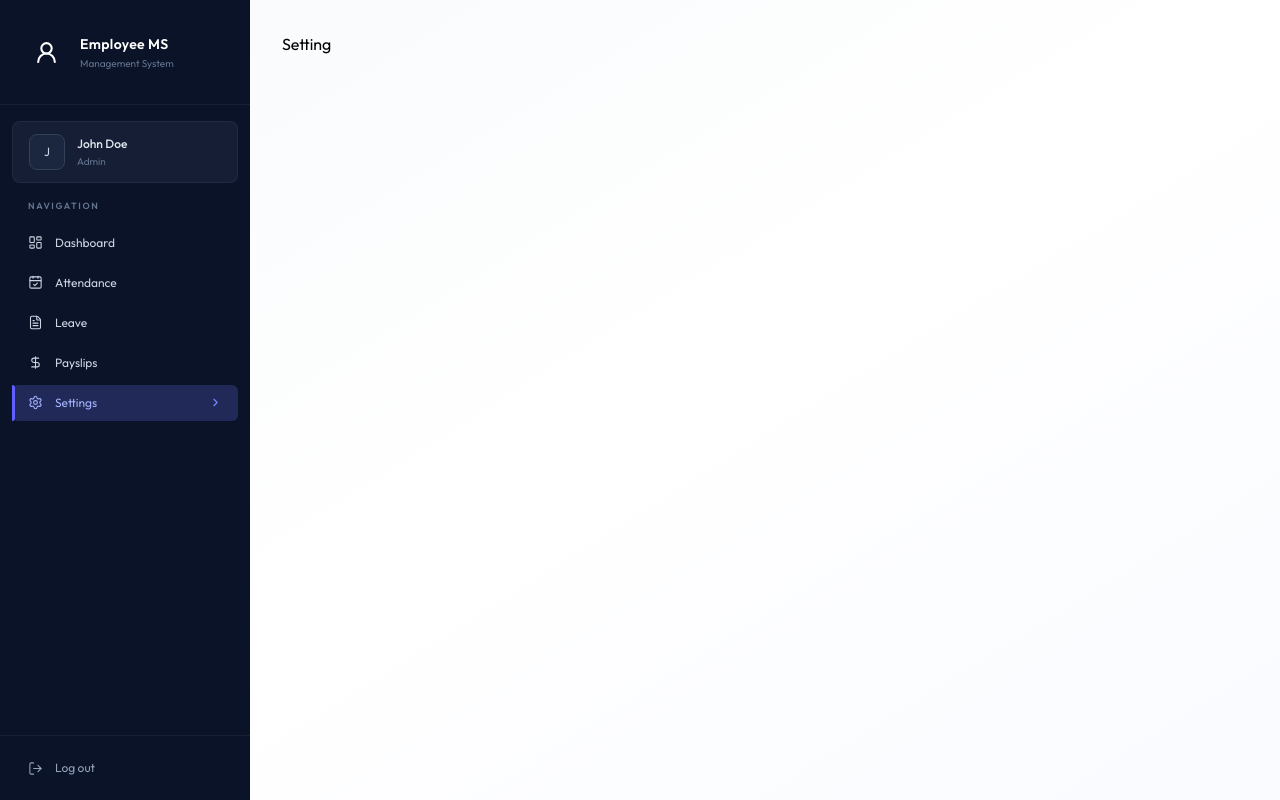
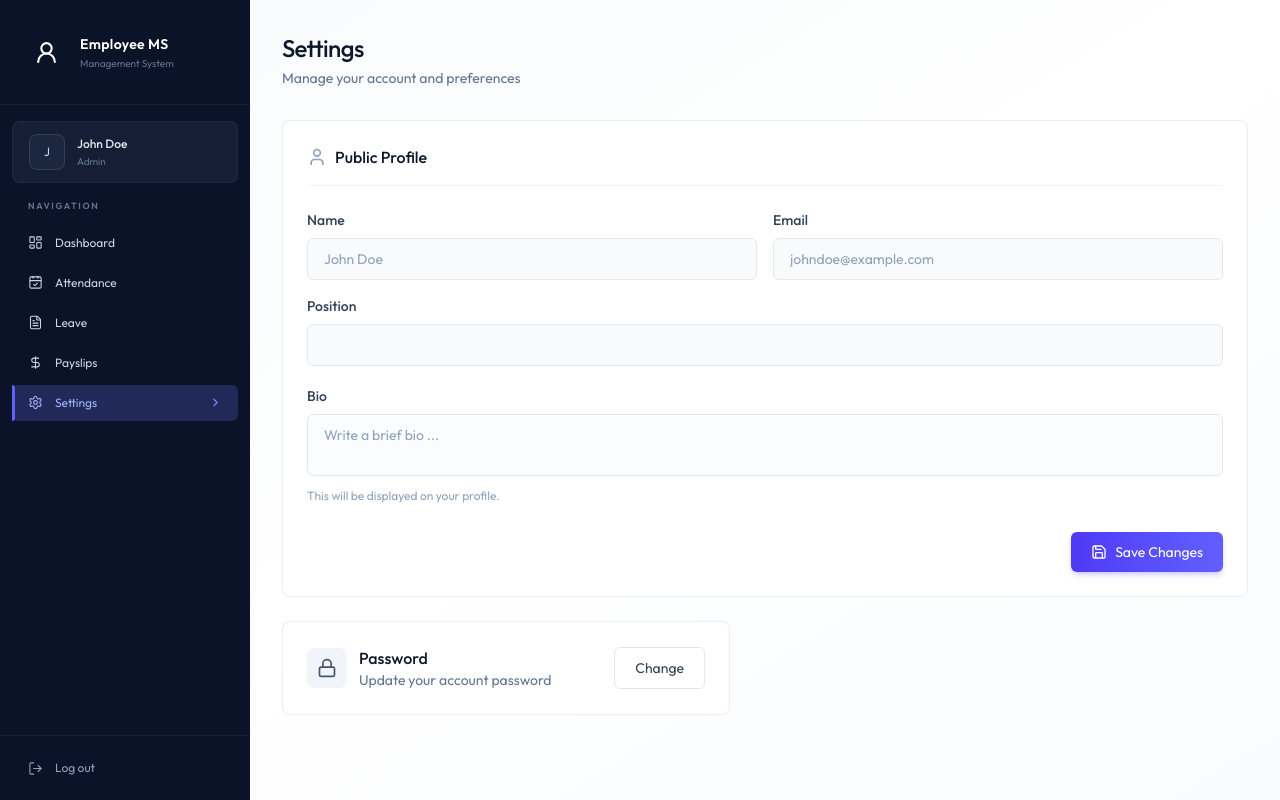
Before and after one commit to sunnyshah011/Employe-Management-System, a React (Vite) app in the folder Fronted/: page /settings in a window 1280 px wide. Built offline with nearby package versions, Linux system fonts and the light colour scheme.

Commit message:
last page

```diff
--- /dev/null
+++ b/Fronted/src/Component/ChangePasswordModal.jsx
@@ -0,0 +1,83 @@
+import { LockIcon, X } from "lucide-react";
+import { useState } from "react";
+
+const ChangePasswordModal = ({ open, onClose }) => {
+    const [loading, setLoading] = useState(false);
+    const [message, setMessage] = useState({ type: "", text: "" });
+
+    const handleSubmit = async (e) => {
+        e.preventDefault();
+    };
+
+    if (!open) return null;
+
+    return (
+        <div
+            onClick={onClose}
+            className="fixed inset-0 z-50 flex items-center justify-center p-4">
+            <div className="absolute inset-0 bg-black/40 backdrop-blur-sm" />
+            <div
+                className="relative bg-white rounded-2xl shadow-2xl w-full max-w-md animate-fade-in"
+                onClick={(e) => e.stopPropagation()}>
+                <div className="flex items-center justify-between p-6 pb-0">
+                    <h2 className="text-lg font-medium text-slate-900 flex items-center gap-2">
+                        <LockIcon className="w-5 h-5 text-slate-400" />
+                        Change Password
+                    </h2>
+                    <button
+                        onClick={onClose}
+                        className="p-2 rounded-lg hover:bg-slate-100 transition-colors text-slate-400 hover:text-slate-600">
+                        <X className="w-5 h-5" />
+                    </button>
+                </div>
+
+                <form className="p-6 space-y-5" onSubmit={handleSubmit}>
+                    {message.text && (
+                        <div className={`p-3 rounded-xl text-sm flex items-start gap-3 ${message.type === "success" ? "bg-emerald-50 text-emerald-700 border border-emerald-200" : "bg-rose-50 text-rose-700 border border-rose-200"}`}>
+                            <div className={`w-1.5 h-1.5 rounded-full mt-1.5 shrink-0 ${message.type === "success" ? "bg-emerald-500" : "bg-rose-500"}`} />
+
+                            {message.text}
+                        </div>
+                    )}
+
+                    <div>
+                        <label className="block text-sm font-medium text-slate-700 mb-2">
+                            Current Password
+                        </label>
+
+                        <input
+                            type="password"
+                            name="currentPassword"
+                            required
+                        />
+                    </div>
+
+                    <div>
+                        <label className="block text-sm font-medium text-slate-700 mb-2">
+                            New Password
+                        </label>
+
+                        <input
+                            type="password"
+                            name="newPassword"
+                            required
+                        />
+                    </div>
+
+                    <div className="flex gap-3 pt-2">
+                        <button
+                            type="button"
+                            onClick={onClose}
+                            className="btn-secondary flex-1"
+                        >
+                            Cancel
+                        </button>
+                    </div>
+                </form>
+
+            </div>
+        </div>
+    );
+};
+
+export default ChangePasswordModal;
--- /dev/null
+++ b/Fronted/src/Component/ProfileForm.jsx
@@ -0,0 +1,125 @@
+import { Loader2, Save, User } from "lucide-react";
+import { useState } from "react";
+
+const ProfileForm = ({ initialData, onSuccess }) => {
+    const [loading, setLoading] = useState(false);
+    const [error, setError] = useState("");
+    const [message, setMessage] = useState("");
+
+    const handleSubmit = async (e) => {
+        e.preventDefault();
+    };
+
+    return (
+        <form onSubmit={handleSubmit} className="card p-5 sm:p-6 mb-6">
+            <h2
+                className="text-base font-medium text-slate-900 mb-6 pb-4 border-b border-slate-100 flex items-center gap-2">
+                <User className="w-5 h-5 text-slate-400" />
+                Public Profile
+            </h2>
+
+            {error && (
+                <div className="bg-rose-50 text-rose-700 p-4 rounded-xl text-sm border border-rose-200 mb-6 flex items-start gap-3">
+                    <div className="w-1.5 h-1.5 rounded-full bg-rose-500 mt-1.5 shrink-0" />
+                    {error}
+                </div>
+            )}
+
+            {message && (
+                <div className="bg-emerald-50 text-emerald-700 p-4 rounded-xl text-sm border border-emerald-200 mb-6 flex items-start gap-3">
+                    <div className="w-1.5 h-1.5 rounded-full bg-emerald-500 mt-1.5 shrink-0" />
+                    {message}
+                </div>
+            )}
+
+
+            <div className="space-y-5">
+                <div className="grid grid-cols-1 sm:grid-cols-2 gap-4">
+                    <div>
+                        <label className="block text-sm font-medium text-slate-700 mb-2">
+                            Name
+                        </label>
+                        <input
+                            disabled
+                            value={`${initialData.firstName} ${initialData.lastName}`}
+                            className="bg-slate-50 text-slate-400 cursor-not-allowed"
+                        />
+                    </div>
+
+                    <div>
+                        <label className="block text-sm font-medium text-slate-700 mb-2">
+                            Email
+                        </label>
+                        <input
+                            disabled
+                            value={initialData.email}
+                            className="bg-slate-50 text-slate-400 cursor-not-allowed"
+                        />
+                    </div>
+
+                    <div className="sm:col-span-2">
+                        <label className="block text-sm font-medium text-slate-700 mb-2">
+                            Position
+                        </label>
+                        <input
+                            disabled
+                            value={initialData.position}
+                            className="bg-slate-50 text-slate-400 cursor-not-allowed"
+                        />
+                    </div>
+                </div>
+
+                <div>
+                    <label className="block text-sm font-medium text-slate-700 mb-2">
+                        Bio
+                    </label>
+
+                    <textarea
+                        disabled={initialData.isDeleted}
+                        name="bio"
+                        defaultValue={initialData.bio || ""}
+                        placeholder="Write a brief bio ..."
+                        className={`resize-none ${initialData.isDeleted ? "bg-slate-50 text-slate-400 cursor-not-allowed" : ""}`}
+                    />
+
+                    <p className="text-xs text-slate-400 mt-1.5">
+                        This will be displayed on your profile.
+                    </p>
+                </div>
+
+                {initialData.isDeleted ? (
+                    <div className="pt-2">
+                        <div className="p-4 bg-rose-50 border border-rose-200 rounded-xl text-center">
+                            <p className="text-rose-600 font-medium tracking-tight">
+                                Account Deactivated
+                            </p>
+
+                            <p>
+                                You can no longer update your profile.
+                            </p>
+                        </div>
+                    </div>
+                ) : (
+                    <div className="flex justify-end pt-2">
+                        <button
+                            type="submit"
+                            disabled={loading}
+                            className="btn-primary flex items-center gap-2 justify-center w-full sm:w-auto"
+                        >
+                            {loading ? (
+                                <Loader2 className="w-4 h-4 animate-spin" />
+                            ) : (
+                                <Save className="w-4 h-4" />
+                            )}
+
+                            Save Changes
+                        </button>
+                    </div>
+                )}
+
+            </div>
+        </form>
+    );
+};
+
+export default ProfileForm;
--- a/Fronted/src/Pages/Setting.jsx
+++ b/Fronted/src/Pages/Setting.jsx
@@ -1,11 +1,67 @@
-import React from 'react'
+import { useEffect, useState } from "react";
+import { dummyProfileData } from "../assets/assets";
+import { Lock } from "lucide-react";
+import ProfileForm from "../Component/ProfileForm";
+import ChangePasswordModal from "../Component/ChangePasswordModal";
 
 const Setting = () => {
+  const [profile, setProfile] = useState(null);
+  const [loading, setLoading] = useState(true);
+  const [showPasswordModal, setShowPasswordModal] = useState(false);
+
+  const fetchProfile = async () => {
+    setProfile(dummyProfileData);
+
+    setTimeout(() => {
+      setLoading(false);
+    }, 1000);
+  };
+
+  useEffect(() => {
+    fetchProfile();
+  }, []);
+
   return (
-    <div>
-      Setting
+    <div className="animate-fade-in">
+      <div className="page-header">
+        <h1 className="page-title">Settings</h1>
+
+        <p className="page-subtitle">
+          Manage your account and preferences
+        </p>
+      </div>
+
+      {profile && <ProfileForm initialData={profile} onSuccess={fetchProfile} />}
+
+      {/* Change Password trigger */}
+      <div className="card max-w-md p-6 flex items-center justify-between">
+        <div className="flex items-center gap-3">
+          <div className="p-2.5 bg-slate-100 rounded-lg">
+            <Lock className="w-5 h-5 text-slate-600" />
+          </div>
+
+          <div>
+            <p className="font-medium text-slate-900">
+              Password
+            </p>
+
+            <p className="text-sm text-slate-500">
+              Update your account password
+            </p>
+          </div>
+        </div>
+
+        <button
+          onClick={() => setShowPasswordModal(true)}
+          className="btn-secondary text-sm"
+        >
+          Change
+        </button>
+      </div>
+
+      <ChangePasswordModal open={showPasswordModal} onClose={() => setShowPasswordModal(false)} />
     </div>
-  )
-}
+  );
+};
 
-export default Setting
+export default Setting;
```
